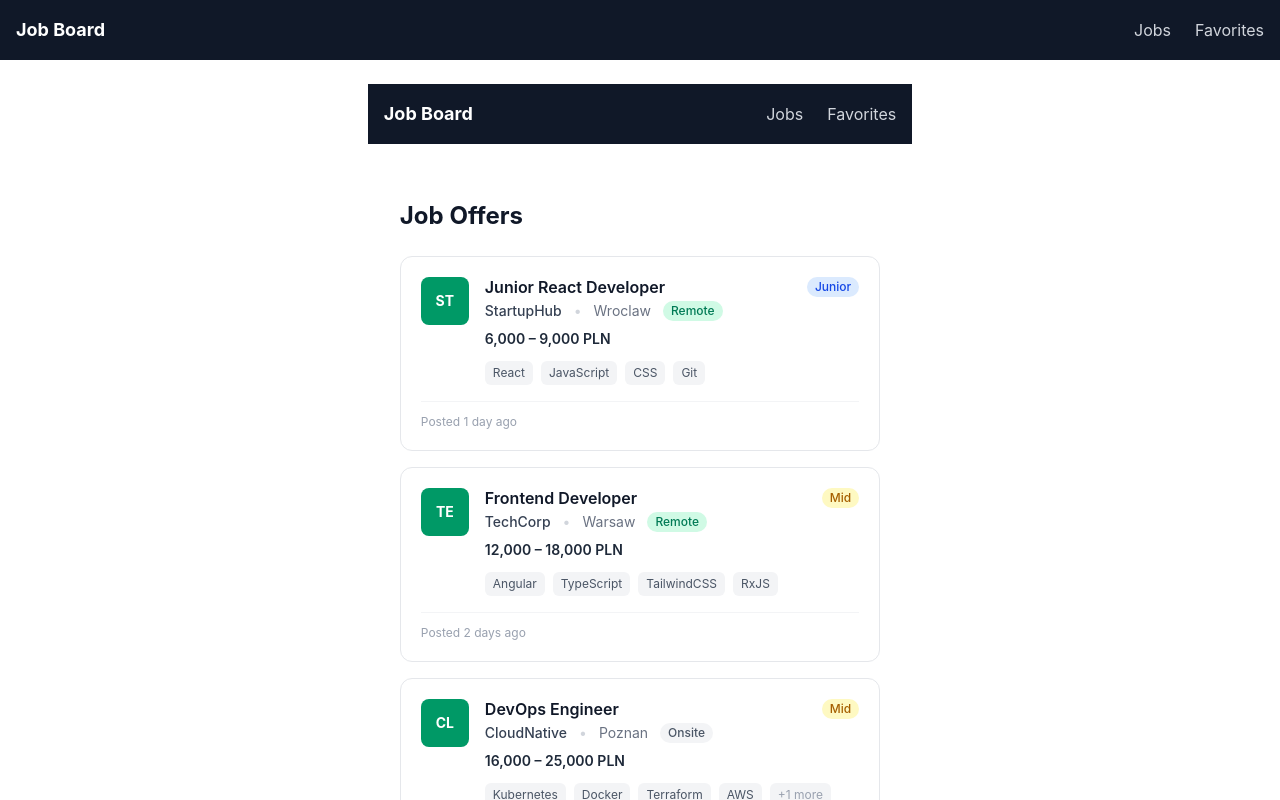
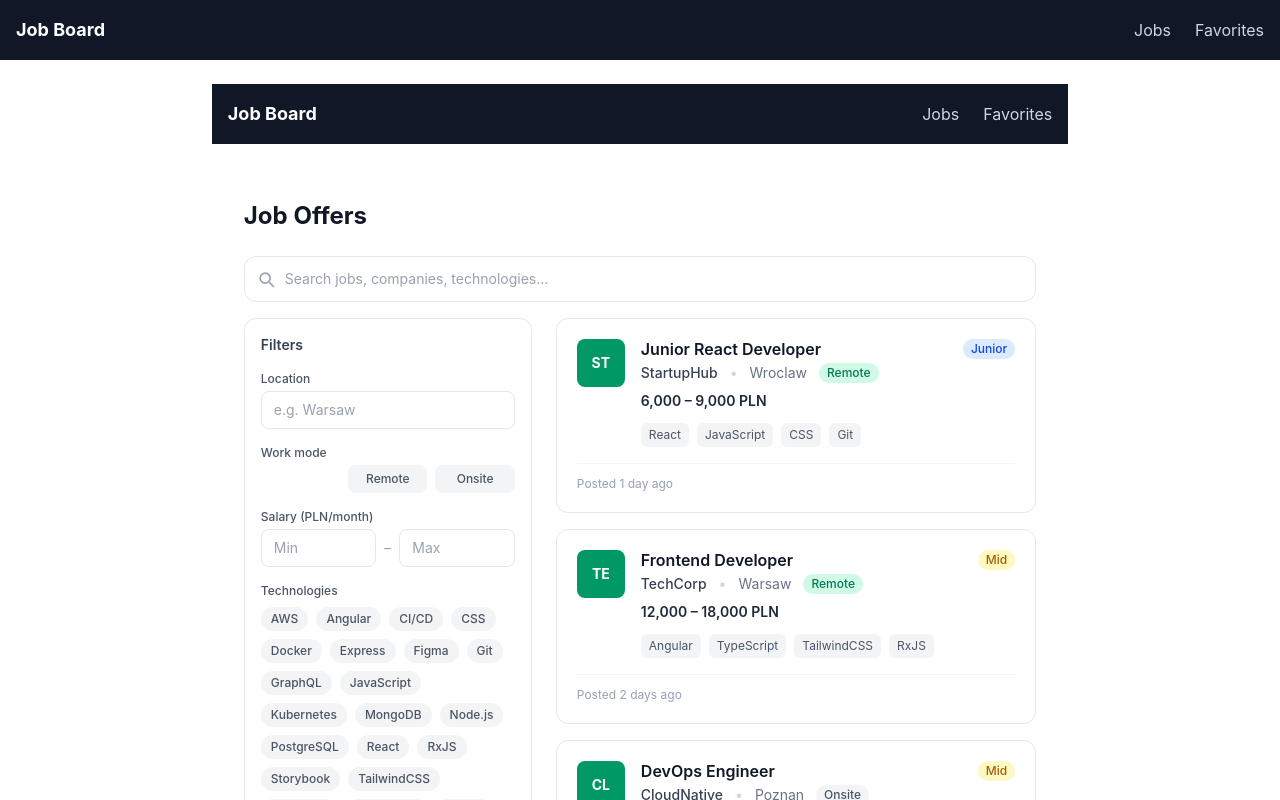
Before and after one commit to apekul/job-board-angular, an Angular app: page /jobs in a window 1280 px wide. Shown: the top 800 px of the page. Built offline with nearby package versions, Linux system fonts and the light colour scheme.

Commit message:
task: add URL sync and integrate filters into JobsListPage

```diff
--- a/src/app/features/jobs/jobs-list/jobs-list.component.html
+++ b/src/app/features/jobs/jobs-list/jobs-list.component.html
@@ -1,6 +1,25 @@
-<div class="max-w-4xl mx-auto px-4 py-8">
+<div class="max-w-6xl mx-auto px-4 py-8">
   <h1 class="text-2xl font-bold text-gray-900 mb-6">Job Offers</h1>
 
+  <!-- Search bar -->
+  <div class="mb-4">
+    <app-search-bar
+      [value]="currentFilters().search ?? ''"
+      (searchChange)="updateParams({ search: $event || undefined })"
+    />
+  </div>
+
+  <div class="flex gap-6">
+    <!-- Filters sidebar -->
+    <aside class="w-72 flex-shrink-0">
+      <app-filters
+        [filters]="currentFilters()"
+        (filtersChange)="updateParams($event)"
+      />
+    </aside>
+
+    <!-- Job list -->
+    <div class="flex-1 min-w-0">
       <!-- Loading skeleton -->
       @if (loading()) {
         <div class="flex flex-col gap-4">
@@ -29,7 +48,7 @@
         <div class="bg-red-50 border border-red-200 rounded-xl p-6 text-center">
           <p class="text-red-700 mb-4">{{ error() }}</p>
           <button
-        (click)="retry()"
+            (click)="updateParams({})"
             class="px-4 py-2 bg-red-600 text-white rounded-lg hover:bg-red-700 transition-colors text-sm font-medium"
           >
             Try again
@@ -54,3 +73,5 @@
         </div>
       }
     </div>
+  </div>
+</div>
--- a/src/app/features/jobs/jobs-list/jobs-list.component.ts
+++ b/src/app/features/jobs/jobs-list/jobs-list.component.ts
@@ -1,37 +1,104 @@
-import { Component, inject, signal, OnInit } from '@angular/core';
+import { Component, inject, signal, effect } from '@angular/core';
+import { ActivatedRoute, Router } from '@angular/router';
+import { toSignal } from '@angular/core/rxjs-interop';
+import { switchMap } from 'rxjs/operators';
+import { toObservable } from '@angular/core/rxjs-interop';
 import { JobsService } from '../../../core/services/jobs.service';
-import { Job } from '../../../core/models/job.model';
+import { Job, JobsQueryParams } from '../../../core/models/job.model';
 import { JobCardComponent } from '../../../shared/job-card/job-card.component';
+import { SearchBarComponent } from '../../../shared/search-bar/search-bar.component';
+import { FiltersComponent } from '../filters/filters.component';
 
 @Component({
   selector: 'app-jobs-list',
   standalone: true,
-  imports: [JobCardComponent],
+  imports: [JobCardComponent, SearchBarComponent, FiltersComponent],
   templateUrl: './jobs-list.component.html',
 })
-export class JobsListComponent implements OnInit {
+export class JobsListComponent {
+  private route = inject(ActivatedRoute);
+  private router = inject(Router);
   private jobsService = inject(JobsService);
 
   jobs = signal<Job[]>([]);
   loading = signal(true);
   error = signal<string | null>(null);
 
-  ngOnInit() {
-    this.jobsService.getJobs().subscribe({
+  private queryParams = toSignal(this.route.queryParamMap, { initialValue: this.route.snapshot.queryParamMap });
+
+  currentFilters = signal<JobsQueryParams>({});
+
+  constructor() {
+    effect(() => {
+      const raw = this.queryParams();
+      const params = this.deserializeParams(raw);
+      this.currentFilters.set(params);
+      this.loading.set(true);
+      this.error.set(null);
+      this.jobsService.getJobs(params).subscribe({
         next: (jobs) => {
           this.jobs.set(jobs);
           this.loading.set(false);
         },
-      error: (err) => {
+        error: () => {
           this.error.set('Failed to load jobs. Please try again.');
           this.loading.set(false);
         },
       });
+    });
   }
 
-  retry() {
-    this.loading.set(true);
-    this.error.set(null);
-    this.ngOnInit();
+  updateParams(patch: Partial<JobsQueryParams>) {
+    const merged = { ...this.currentFilters(), ...patch };
+    const serialized = this.serializeParams(merged);
+    this.router.navigate([], {
+      relativeTo: this.route,
+      queryParams: serialized,
+      queryParamsHandling: 'replace',
+    });
+  }
+
+  private deserializeParams(raw: import('@angular/router').ParamMap): JobsQueryParams {
+    const params: JobsQueryParams = {};
+
+    const search = raw.get('search');
+    if (search) params.search = search;
+
+    const location = raw.get('location');
+    if (location) params.location = location;
+
+    const remote = raw.get('remote');
+    if (remote === 'true') params.remote = true;
+    else if (remote === 'false') params.remote = false;
+
+    const salaryMin = raw.get('salaryMin');
+    if (salaryMin) params.salaryMin = Number(salaryMin);
+
+    const salaryMax = raw.get('salaryMax');
+    if (salaryMax) params.salaryMax = Number(salaryMax);
+
+    const technologies = raw.getAll('technologies');
+    if (technologies.length) params.technologies = technologies;
+
+    const level = raw.getAll('level') as ('junior' | 'mid' | 'senior')[];
+    if (level.length) params.level = level;
+
+    const sort = raw.get('sort') as JobsQueryParams['sort'];
+    if (sort) params.sort = sort;
+
+    return params;
+  }
+
+  private serializeParams(params: JobsQueryParams): Record<string, string | string[]> {
+    const result: Record<string, string | string[]> = {};
+    if (params.search) result['search'] = params.search;
+    if (params.location) result['location'] = params.location;
+    if (params.remote !== undefined) result['remote'] = String(params.remote);
+    if (params.salaryMin !== undefined) result['salaryMin'] = String(params.salaryMin);
+    if (params.salaryMax !== undefined) result['salaryMax'] = String(params.salaryMax);
+    if (params.technologies?.length) result['technologies'] = params.technologies;
+    if (params.level?.length) result['level'] = params.level;
+    if (params.sort) result['sort'] = params.sort;
+    return result;
   }
 }
```
Lines whose indentation alone changed are shown as unchanged.
